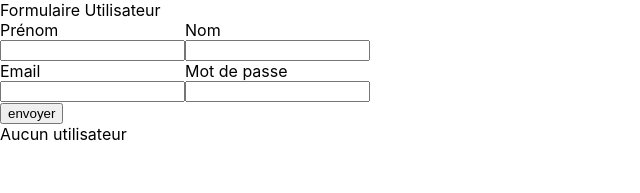
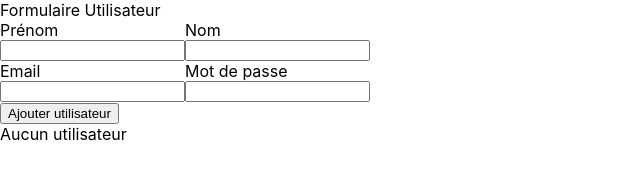
Before and after one commit to simonlc76100/crud, a React (Create React App) app: page / in a window 1280 px wide. Shown: the top 193 px of the page, without its empty margins (0-640 px from the left). Built offline with nearby package versions, Linux system fonts and the light colour scheme; data requests are answered from the project's data file.

Commit message:
add ternary operator to submit button

```diff
--- a/src/components/Form.js
+++ b/src/components/Form.js
@@ -97,7 +97,7 @@ export default function Form({ userData, setUserData, id, setId, isEdit, setIsEd
               </label>
             </div>
           </div>
-          <button type="submit">envoyer</button>
+          <button type="submit">{isEdit ? "Éditer utilisateur" : "Ajouter utilisateur"}</button>
         </form>
       </div>
     </>
--- a/src/components/UserList.js
+++ b/src/components/UserList.js
@@ -16,6 +16,7 @@ export default function UserList({ users, getUsers, setIsEdit, setUserData, setI
     const data = await fetch(`http://localhost:5000/users/${id}`);
     const user = await data.json();
     //on passe les valeurs de l'utilisateur à éditer dans les champs du formulaire
+    console.log(user);
     setIsEdit(true);
 
     setUserData({
```
